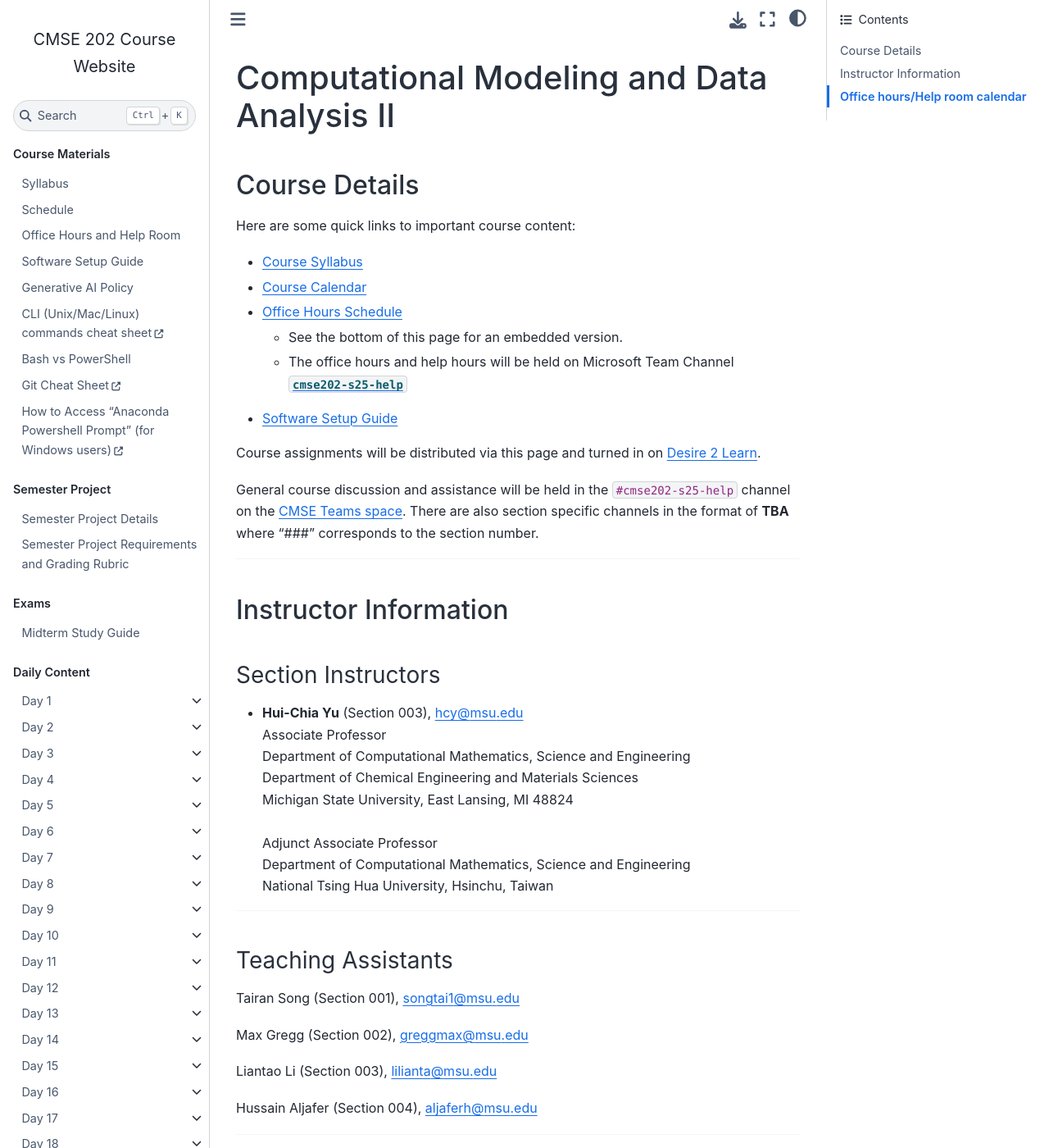
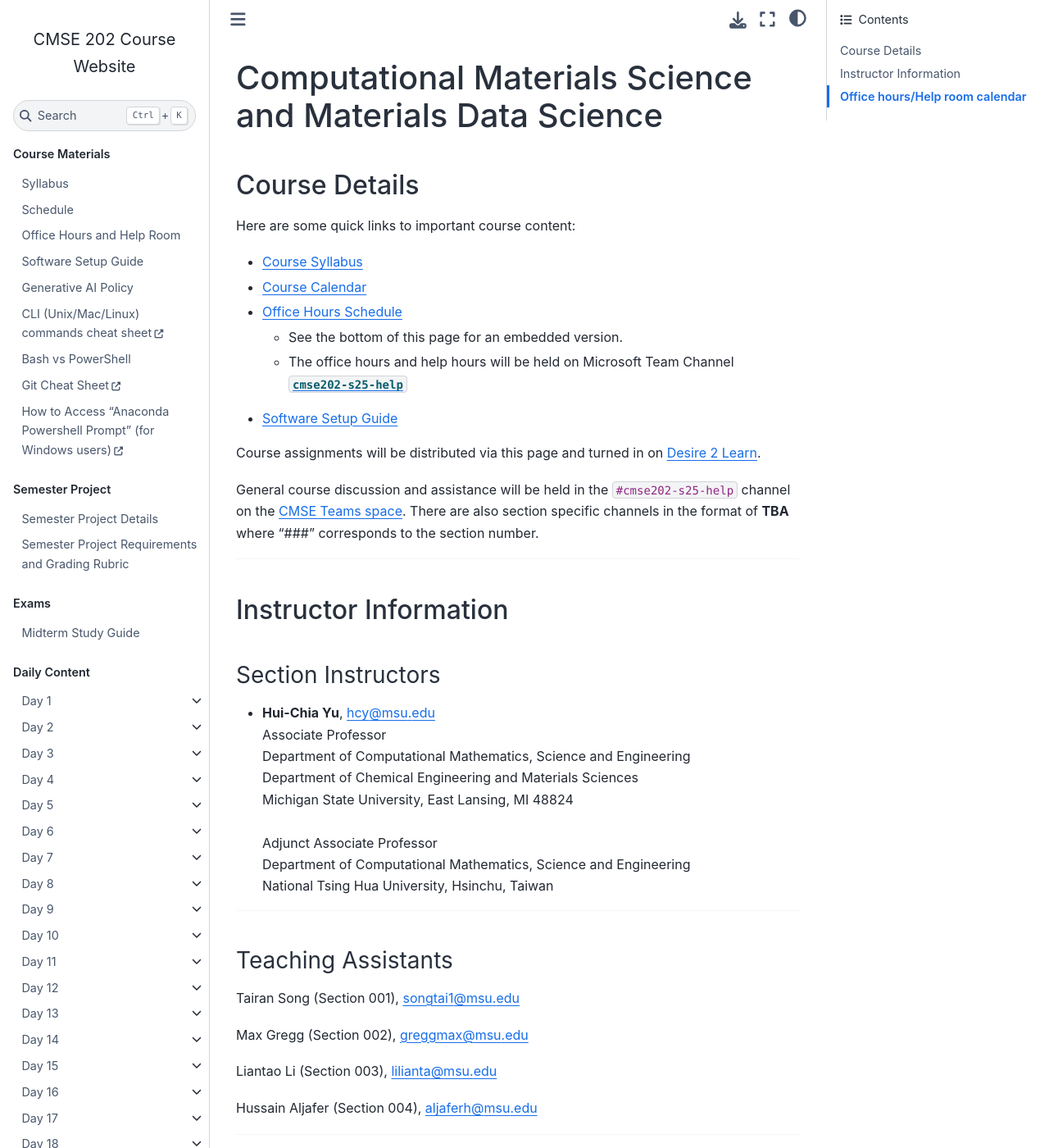
Before and after one commit to huichiayu/nth_mse.github.io, a Jupyter Book: the page built from index.md, in a window 1280 px wide and 1400 px high. Shown: the whole window at 82% size. Built offline with Jupyter Book 1.0.4 settings and Sphinx 7.4.7 and the Sphinx Book theme 1.1.4, drawn with Linux system fonts in a browser that asks for light colours; pages that are not in the unit, such as notebooks, are missing from menus.

Commit message:
index course title

```diff
--- a/index.md
+++ b/index.md
@@ -1,5 +1,5 @@
 
-# Computational Modeling and Data Analysis II
+# Computational Materials Science and Materials Data Science
 
 ## Course Details
 
@@ -44,7 +44,7 @@ There are also section specific channels in the format of **TBA**<!--`#cmse202-#
 ### Section Instructors
 
 
-* **Hui-Chia Yu** (Section 003), [hcy@msu.edu](mailto:hcy@msu.edu)
+* **Hui-Chia Yu**, [hcy@msu.edu](mailto:hcy@msu.edu)
 Associate Professor<br>
 Department of Computational Mathematics, Science and Engineering<br>
 Department of Chemical Engineering and Materials Sciences<br>
```
